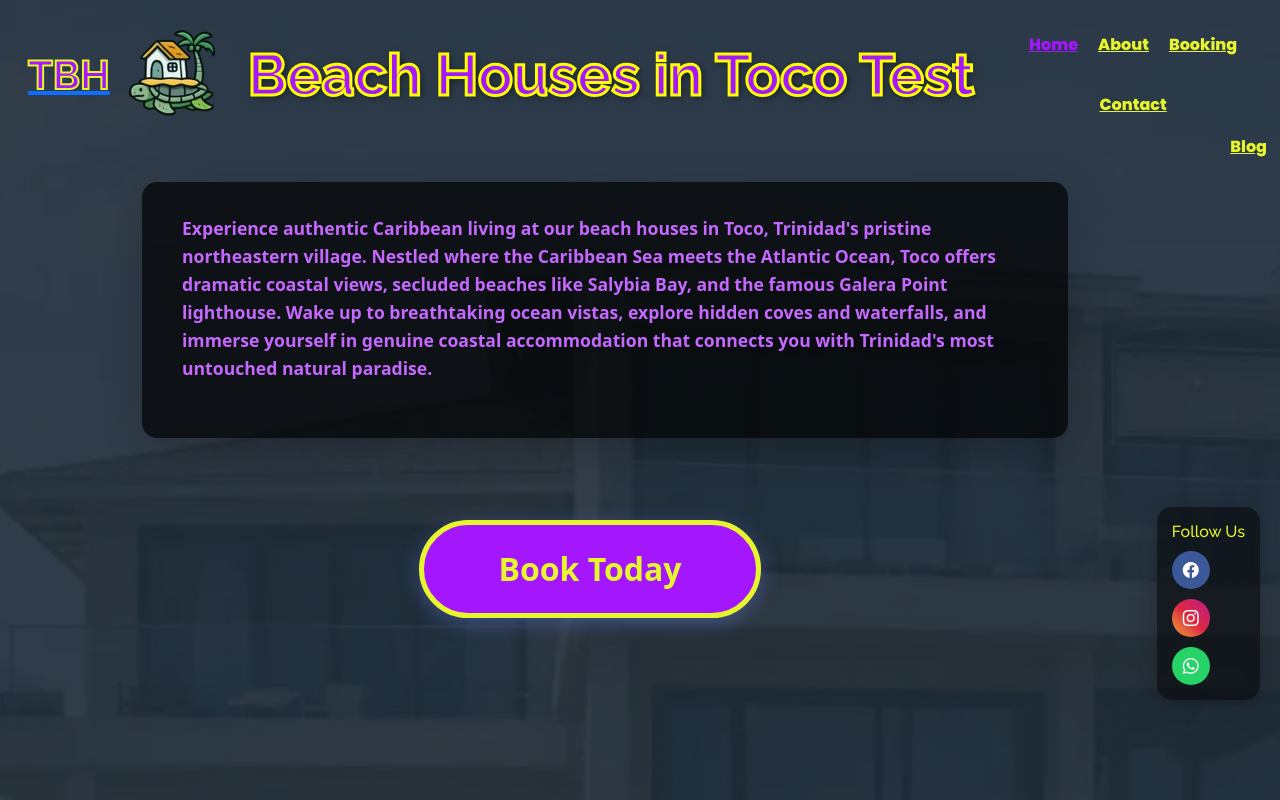
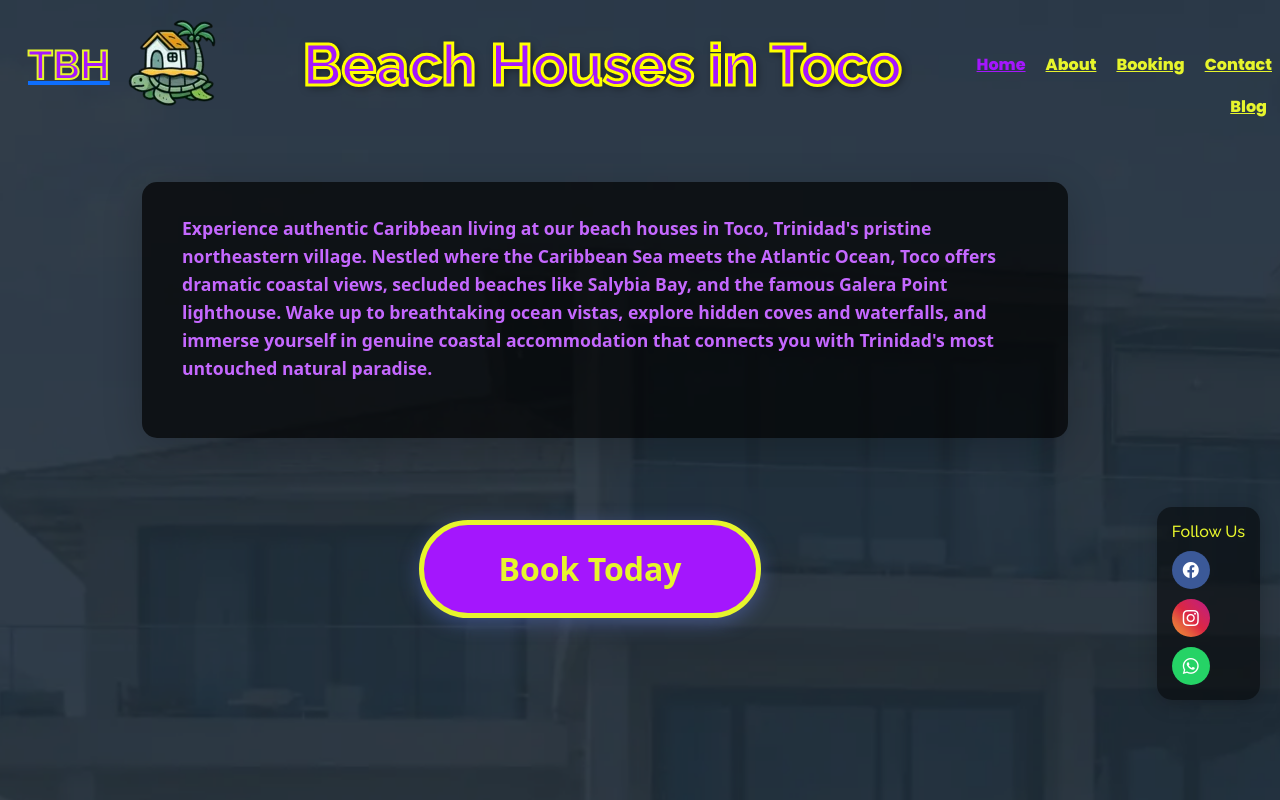
Before and after one commit to KadGeo/Beach-Houses-In-Toco-Website, a website: page index.html in a window 1280 px wide. Shown: the top 800 px of the page. Drawn offline with Linux system fonts and the light colour scheme.

```diff
--- a/index.html
+++ b/index.html
@@ -65,7 +65,7 @@
         <img src="assets\img\Beach houses in Toco Logo-100.webp" alt="Beach Houses in Toco Logo" class="logo-img" loading="eager" fetchpriority="high" width="100" height="100">
       </a>
 
-      <h1 class="hero-title">Beach Houses in Toco Test </h1>
+      <h1 class="hero-title">Beach Houses in Toco </h1>
 
       <nav id="navmenu" class="navmenu">
         <ul>
```
